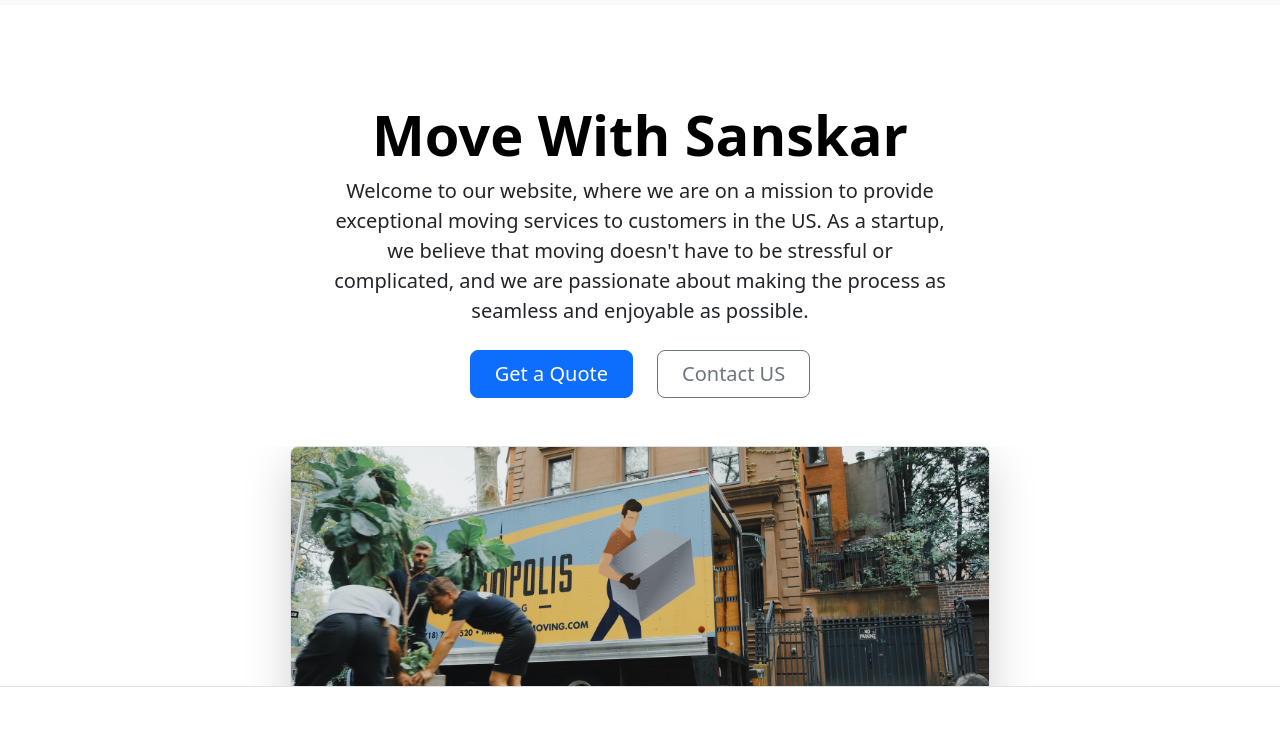
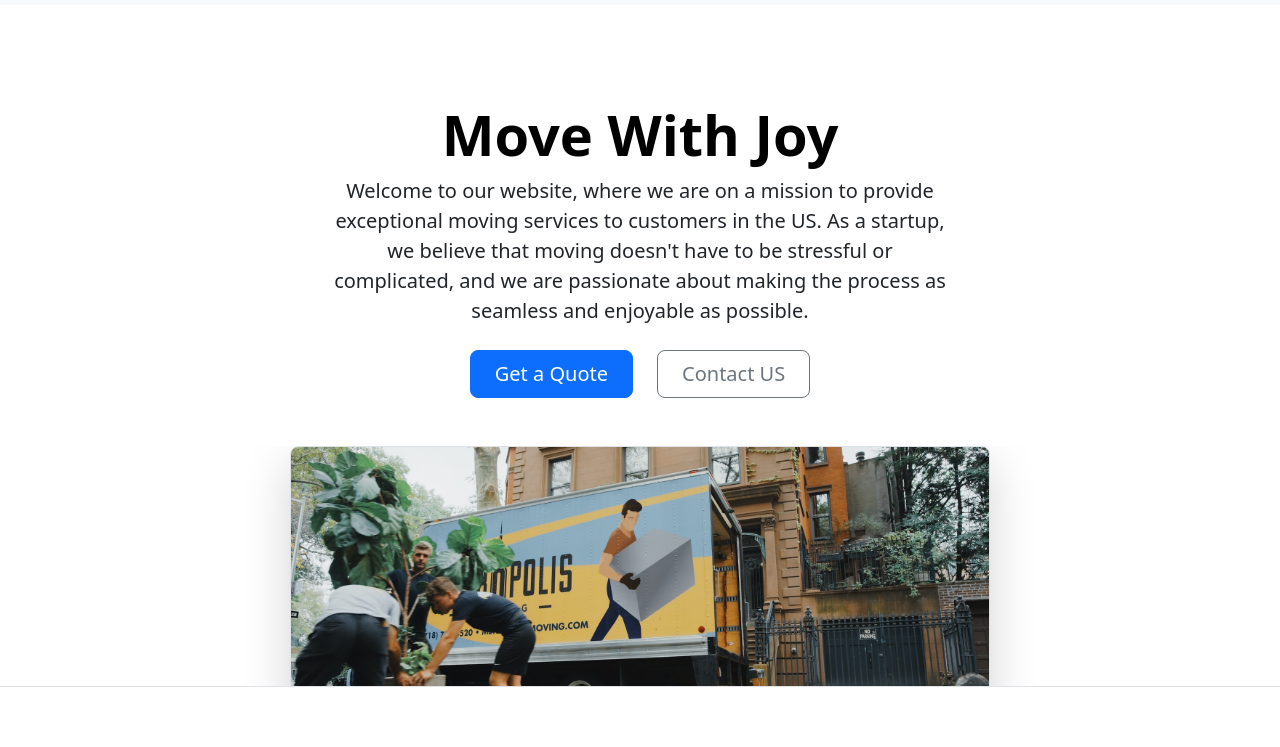
Before and after one commit to sanskarrd/Move-With-Joy, a plain HTML site: page index.html in a window 1280 px wide. Shown: the part 53-800 px from the top of the page. Drawn offline with nearby package versions, Linux system fonts and the light colour scheme; files whose address does not match are found by name.

Commit message:
change back

```diff
--- a/index.html
+++ b/index.html
@@ -56,7 +56,7 @@
   </nav>
 
   <div class="px-4 pt-5 my-5 text-center border-bottom">
-    <h1 class="display-4 fw-bold text-body-emphasis">Move With Sanskar</h1>
+    <h1 class="display-4 fw-bold text-body-emphasis">Move With Joy</h1>
     <div class="col-lg-6 mx-auto">
       <p class="lead mb-4">Welcome to our website, where we are on a mission to provide exceptional moving services to customers in the US. As a startup, we believe that moving doesn't have to be stressful or complicated, and we are passionate about making the process as seamless and enjoyable as possible.
       </p>
```
